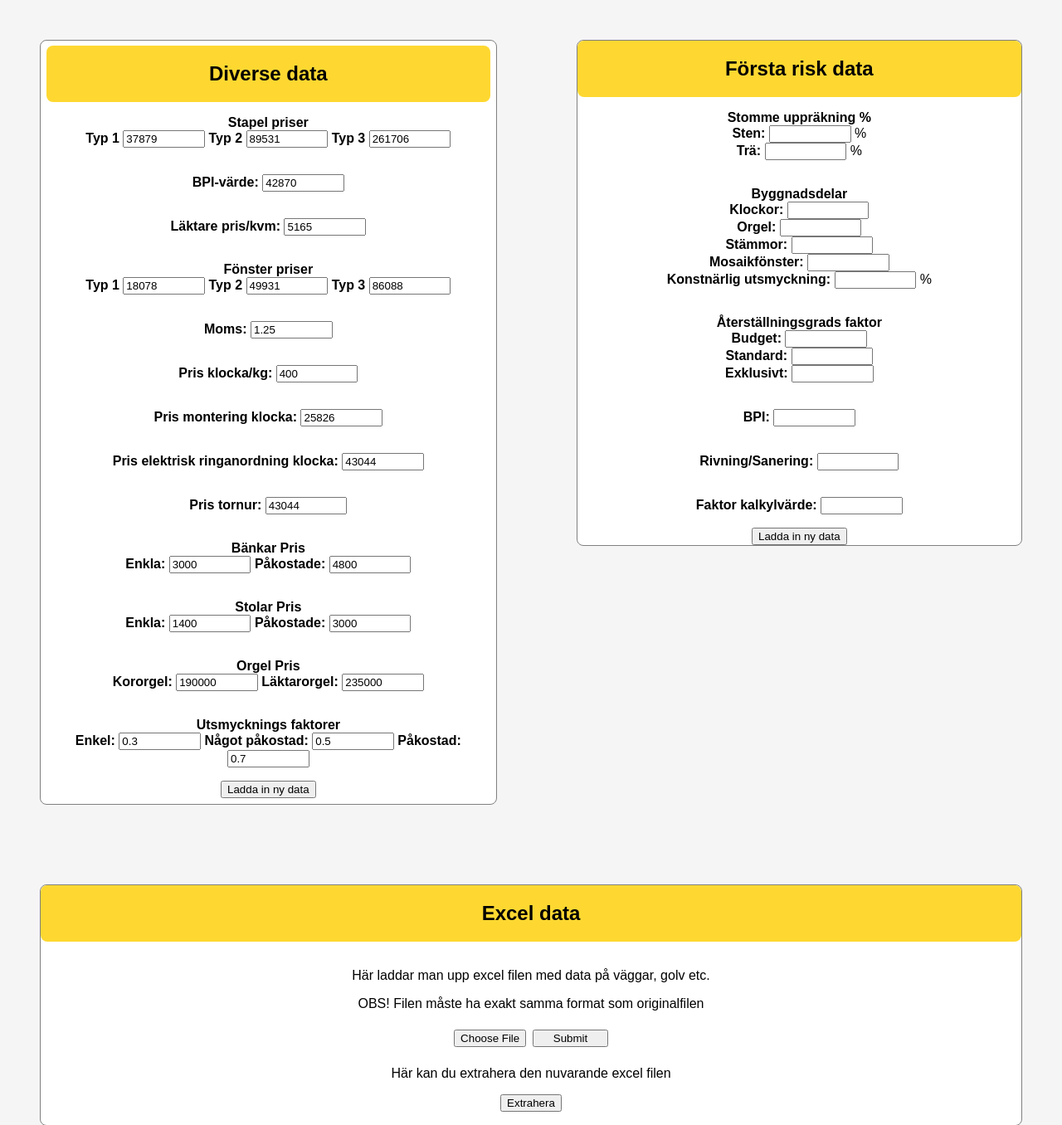
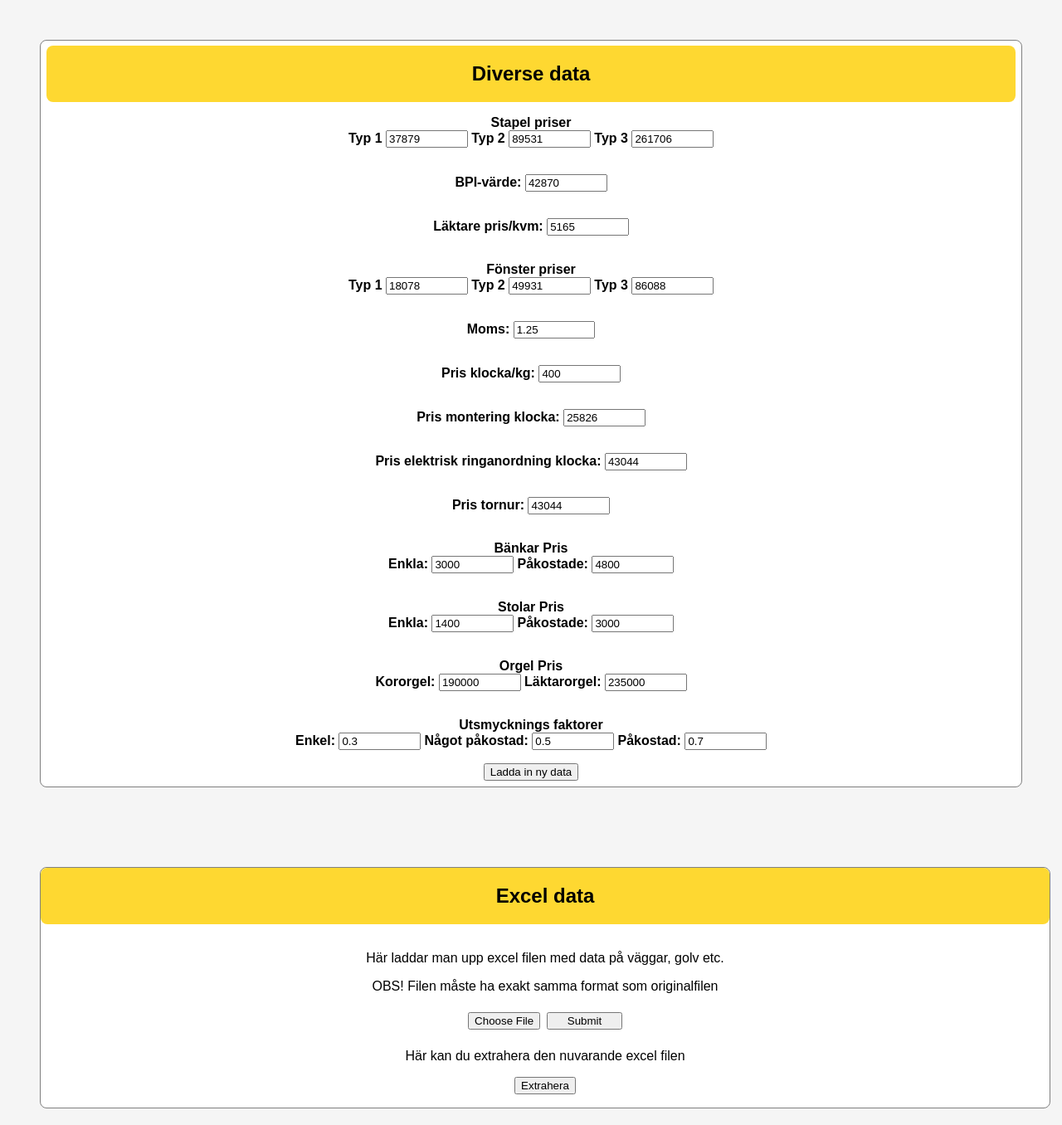
Before and after one commit to jesperls/Church, a Flask app: page /admin_panel in a window 1280 px wide. Shown: the part 292-1648 px from the top of the page at 83% size. Run offline with Flask 2, Linux system fonts and the light colour scheme; parts of the project's set-up code (start-up, migrations or seed data) failed here and were passed over.

Commit message:
smol risk remove

```diff
--- a/templates/admin.html
+++ b/templates/admin.html
@@ -135,6 +135,8 @@
 
                 <button type="button" onclick="submit_misc()">Ladda in ny data</button>
             </form>
+
+            <!--
             <div class="categories">
                 <div class="category_title">
                     <h2>Första risk data</h2>
@@ -183,7 +185,7 @@
                     <label for="factor">Faktor kalkylvärde:</label>
                     <input oninput="this.value = this.value.replace(/[^0-9.]/g, '').replace(/(\..*?)\..*/g, '$1');" id="factor" name="factor">
                 </div>
-                <button type="button" onclick="make_risk_json()">Ladda in ny data</button>
+                <button type="button" onclick="make_risk_json()">Ladda in ny data</button>-->
 
 
 
```
